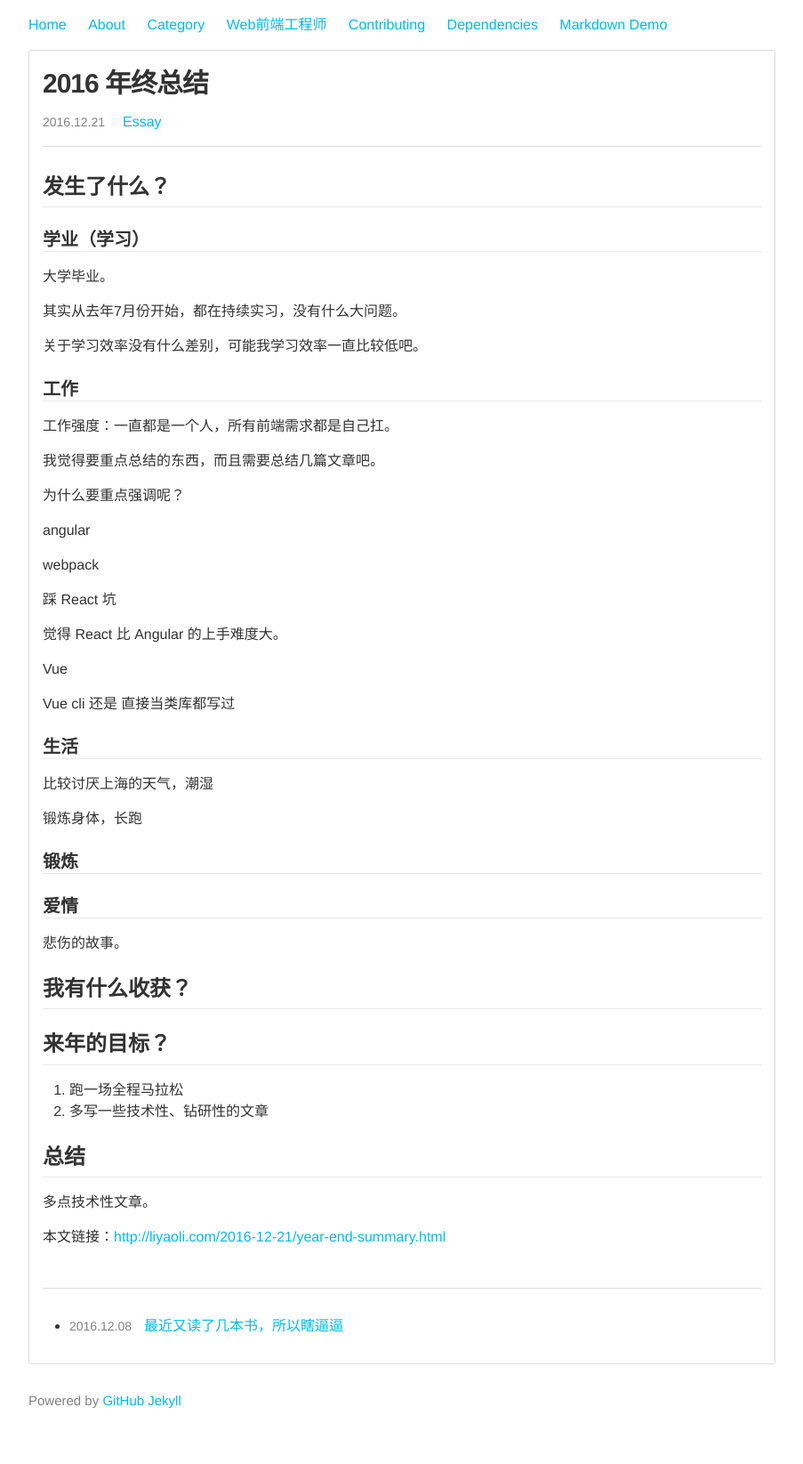
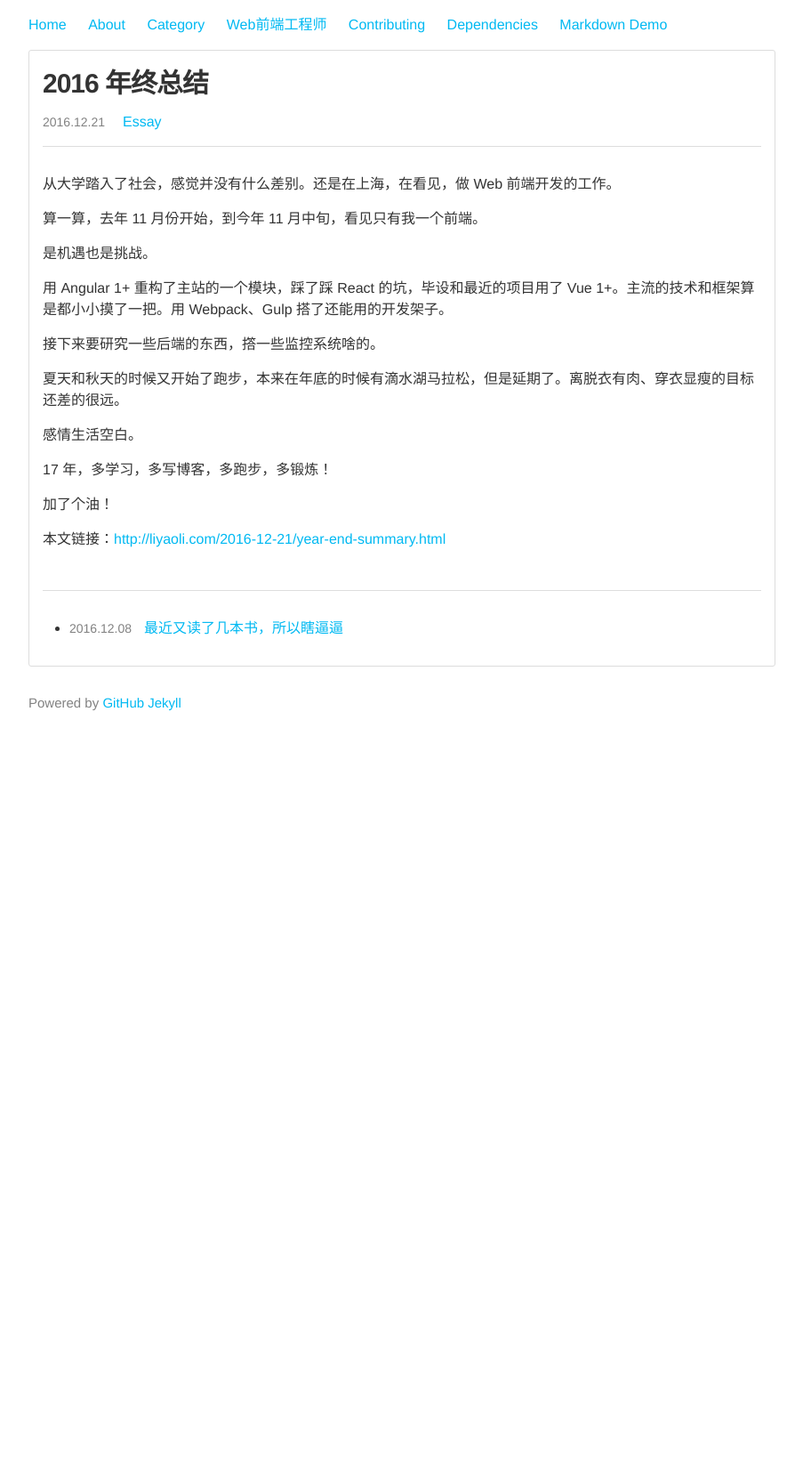
Before and after one commit to yanglh13/zzuieliyaoli.github.io, a Jekyll site: the page built from _posts/2016-12-21-year-end-summary.md, in a window 1280 px wide. Shown: the whole page at 89% size, without its empty margins (188-1091 px from the left). Built offline with Jekyll 4.4.1, drawn with Linux system fonts in a browser that asks for light colours; comment, search, counter and statistics services are not loaded; after the commit the page ends 900 px from its top, so only the background shows below that.

Commit message:
update post

```diff
--- a/_posts/2016-12-21-year-end-summary.md
+++ b/_posts/2016-12-21-year-end-summary.md
@@ -5,59 +5,20 @@ date:   2016-12-21
 categories: [Essay]
 ---
 
-## 发生了什么？
+从大学踏入了社会，感觉并没有什么差别。还是在上海，在看见，做 Web 前端开发的工作。
 
-### 学业（学习）
+算一算，去年 11 月份开始，到今年 11 月中旬，看见只有我一个前端。
 
-大学毕业。
+是机遇也是挑战。
 
-其实从去年7月份开始，都在持续实习，没有什么大问题。
+用 Angular 1+ 重构了主站的一个模块，踩了踩 React 的坑，毕设和最近的项目用了 Vue 1+。主流的技术和框架算是都小小摸了一把。用 Webpack、Gulp 搭了还能用的开发架子。
 
+接下来要研究一些后端的东西，撘一些监控系统啥的。
 
-关于学习效率没有什么差别，可能我学习效率一直比较低吧。
+夏天和秋天的时候又开始了跑步，本来在年底的时候有滴水湖马拉松，但是延期了。离脱衣有肉、穿衣显瘦的目标还差的很远。
 
-### 工作
+感情生活空白。
 
-工作强度：一直都是一个人，所有前端需求都是自己扛。
+17 年，多学习，多写博客，多跑步，多锻炼！
 
-我觉得要重点总结的东西，而且需要总结几篇文章吧。
-
-为什么要重点强调呢？
-
-angular
-
-webpack
-
-踩 React 坑
-
-觉得 React 比 Angular 的上手难度大。
-
-Vue
-
-Vue cli 还是 直接当类库都写过
-
-### 生活
-
-比较讨厌上海的天气，潮湿
-
-锻炼身体，长跑
-
-### 锻炼
-
-### 爱情
-
-悲伤的故事。
-
-## 我有什么收获？
-
-
-
-
-## 来年的目标？
-
-1. 跑一场全程马拉松
-2. 多写一些技术性、钻研性的文章
-
-## 总结
-
-多点技术性文章。
+加了个油！
```
